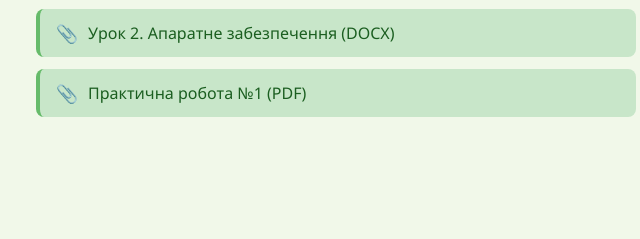
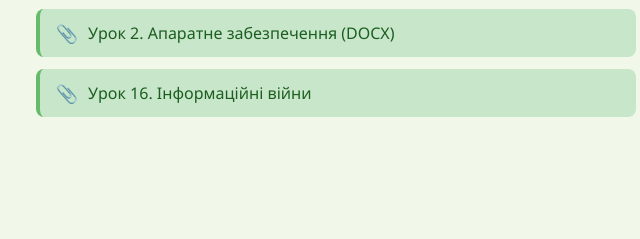
Before and after one commit to nadiiashepliakova/trening, a plain HTML site: page index.html in a window 1280 px wide. Shown: the part 309-548 px from the top of the page, 4-644 px from the left. Drawn offline with Linux system fonts and the light colour scheme.

Commit message:
Update link text for practical work to lesson title

```diff
--- a/index.html
+++ b/index.html
@@ -117,7 +117,7 @@
             </li>
             <li>
                 <a href="files/praktychna-1.pdf" target="_blank" rel="noopener noreferrer">
-                    Практична робота №1 (PDF)
+                    Урок 16. Інформаційні війни
                 </a>
             </li>
         </ul>
```
